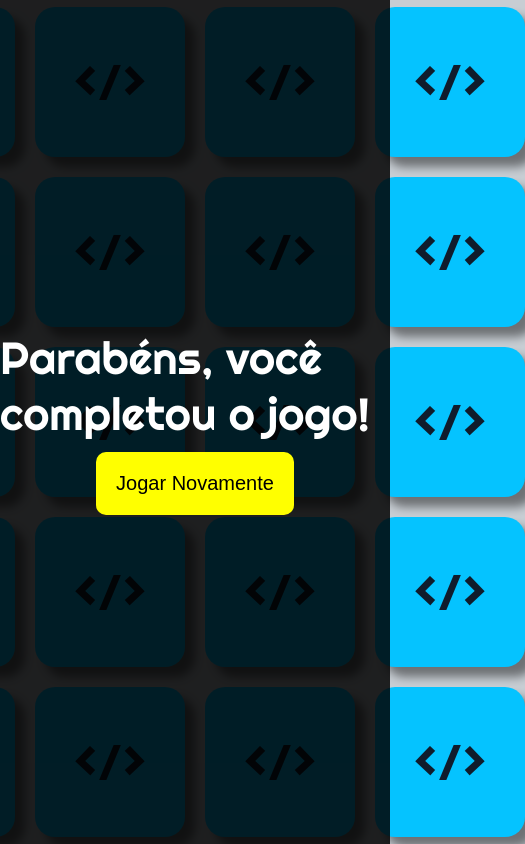
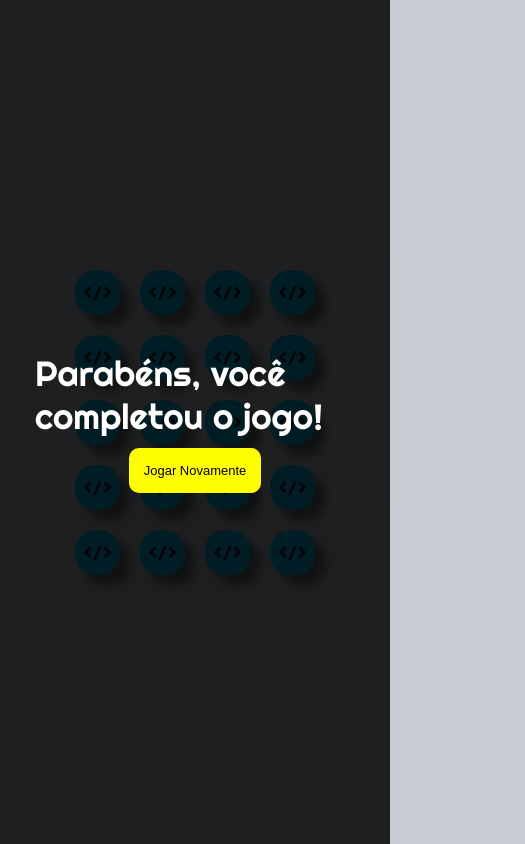
Before and after one commit to tonelopes-dev/jogo-da-memoria, a plain HTML site: page index.html in a window 390 px wide. Shown: the whole page, 525 px wide, since content can reach past the window. Drawn offline with Linux system fonts and the light colour scheme.

Commit message:
Atualizado a responsividade

```diff
--- a/index.html
+++ b/index.html
@@ -1,10 +1,10 @@
 <!DOCTYPE html>
 <html lang="pt-BR">
   <head>
-    <meta charset="UTF-8" />
-    <meta http-equiv="X-UA-Compatible" content="IE=edge" />
-    <meta name="viewport" content="width=device-width, initial-scale=1.0" />
-    <link rel="stylesheet" href="style.css" />
+    <meta charset="UTF-8">
+    <meta http-equiv="X-UA-Compatible" content="IE=edge">
+    <meta name="viewport" content="width=device-width, initial-scale=1.0">
+    <link rel="stylesheet" href="style.css">
     <title>Jogo da Memória</title>
   </head>
   <body>
--- a/style.css
+++ b/style.css
@@ -97,3 +97,55 @@ cursor: pointer;
   grid-template: 1fr 1fr 1fr 1fr 1fr / 1fr 1fr 1fr 1fr;
   gap: 20px;
 }
+
+@media screen and (max-width:1024px) {
+  .card {
+    width: 75px;
+    height: 75px;
+  }
+  .card_back {
+    /* display: none; */
+
+    font-size: 25px;
+
+  }
+  #gameOver {
+    padding: 35px;
+    font-size: 35px;
+  }
+  #restart {
+    padding: 15px;
+    font-size: 13px;
+    background-color: yellow;
+    border: none;
+    border-radius: 10px;
+    margin-top: 10px;
+    cursor: pointer;
+  }
+}
+
+@media screen and (max-width:600px) {
+  .card {
+    width: 75px;
+    height: 75px;
+  }
+  .card_back {
+    /* display: none; */
+
+    font-size: 25px;
+
+  }
+}
+
+@media screen and (max-width:490px) {
+  .card {
+    width: 45px;
+    height: 45px;
+  }
+  .card_back {
+    /* display: none; */
+
+    font-size: 20px;
+
+  }
+}
```
